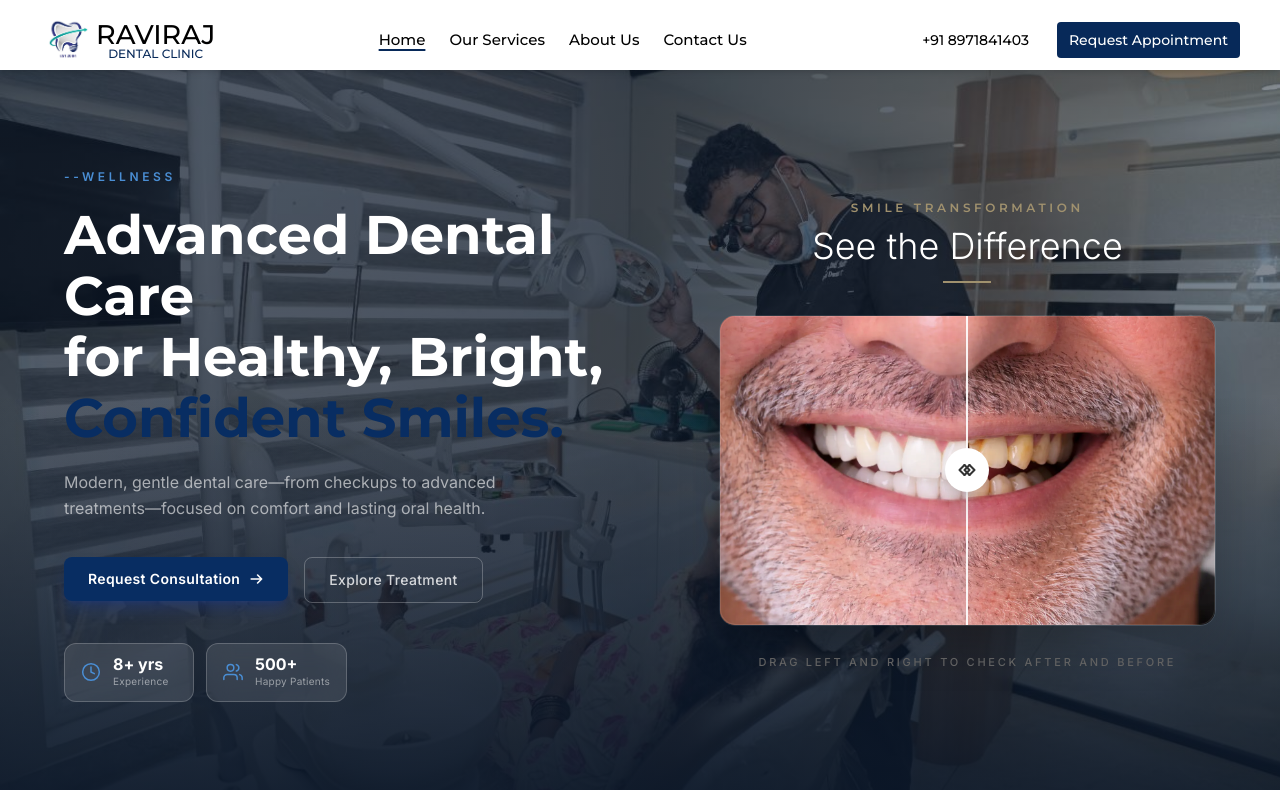
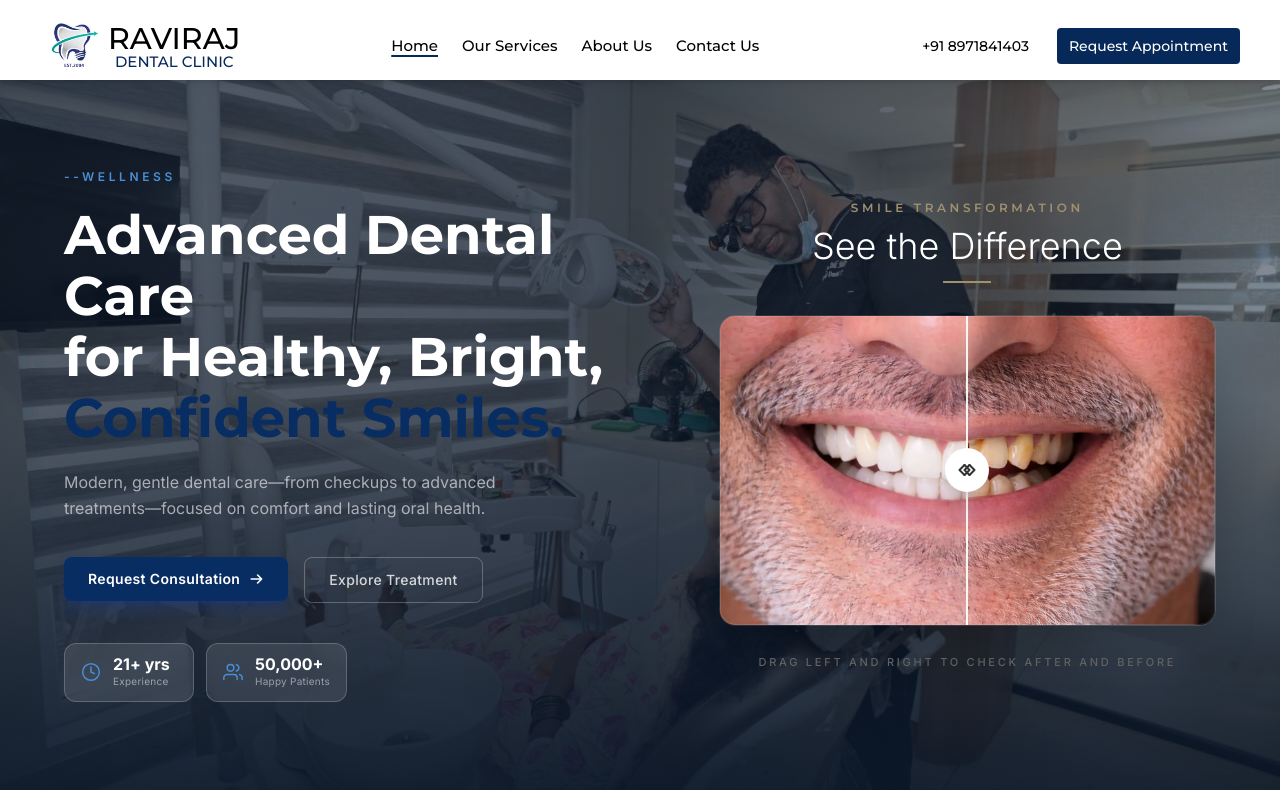
Before and after one commit to chithraksha16/RavirajDentalClinic, a Next.js app: page / in a window 1280 px wide. Shown: the top 800 px of the page. Built offline with nearby package versions, Linux system fonts and the light colour scheme.

Commit message:
updated logo size and information

```diff
--- a/app/page.tsx
+++ b/app/page.tsx
@@ -131,7 +131,7 @@ export default function Home() {
   const [openIdx, setOpenIdx] = useState<number | null>(0);
   return (
     <section>
-      <div className="relative w-full h-auto overflow-hidden bg-[#0d1b2e] flex items-center">
+      <div className="relative w-full h-auto  bg-[#0d1b2e] flex items-center">
 
         {/* Background image with dark overlay */}
         <div className="absolute inset-0">
@@ -159,7 +159,7 @@ export default function Home() {
          *   Mobile  → stacked: text block → slider below
          *   Desktop → side-by-side: text left, slider right
          */}
-          <div className="flex flex-col lg:flex-row items-center gap-8 sm:gap-10 lg:gap-16 xl:gap-20 min-h-screen lg:min-h-0 lg:py-20 mt-20">
+          <div className="flex flex-col lg:flex-row items-center gap-8 sm:gap-10 lg:gap-16 xl:gap-20 min-h-auto lg:min-h-0 lg:py-20 mt-20">
 
             {/* ── LEFT: Text content ── */}
             <motion.div
@@ -207,7 +207,7 @@ export default function Home() {
               {/* Stats — shown below buttons on mobile, inline on md+ */}
               <div className="flex flex-row flex-wrap justify-center lg:justify-start gap-2 sm:gap-3 w-full">
                 <StatItem
-                  value="8+ yrs"
+                  value="21+ yrs"
                   label="Experience"
                   icon={
                     <svg viewBox="0 0 24 24" fill="none" className="w-5 h-5" stroke="currentColor" strokeWidth="1.8" strokeLinecap="round" strokeLinejoin="round">
@@ -217,7 +217,7 @@ export default function Home() {
                   }
                 />
                 <StatItem
-                  value="500+"
+                  value="50,000+"
                   label="Happy Patients"
                   icon={
                     <svg viewBox="0 0 24 24" fill="none" className="w-5 h-5" stroke="currentColor" strokeWidth="1.8" strokeLinecap="round" strokeLinejoin="round">
--- a/components/Header.tsx
+++ b/components/Header.tsx
@@ -31,23 +31,23 @@ const Header = () => {
         }`;
 
     return (
-        <header className="w-full fixed top-0 left-0 z-50 bg-white text-black h-17.5 shadow-md">
+        <header className="w-full fixed top-0 left-0 z-50 bg-white text-black h-20 shadow-md">
             <nav className="flex items-center justify-between px-4 md:px-6 lg:px-10 py-3">
 
                 {/* Logo */}
                 <div className="flex items-center">
                     <Image
-                        className="w-12 md:w-14 h-auto"
+                        className="w-15 md:w-17 h-auto"
                         src="/rrdc-logo.webp"
                         alt="Raviraj dental clinic logo"
                         width={65}
                         height={65}
                     />
                     <Link href="/"><div className="flex flex-col leading-none">
-                        <p className="font-heading font-medium text-[20px] md:text-[22px] lg:text-[27px]">
+                        <p className="font-heading font-medium text-[25px] md:text-[25px] lg:text-[30px]">
                             RAVIRAJ
                         </p>
-                        <p className="font-heading font-medium text-[10px] md:text-[11px] lg:text-[12px] text-[#072959] flex justify-center">
+                        <p className="font-heading font-medium text-[13px] md:text-[14px] lg:text-[15px] text-[#072959] flex justify-center">
                             DENTAL CLINIC
                         </p>
                     </div>
@@ -78,7 +78,7 @@ const Header = () => {
                 {/* Mobile + Tablet Menu */}
                 <div className="flex lg:hidden">
                     <button onClick={handleMenu}>
-                        <FiMenu size={28} />
+                        <FiMenu size={30} />
                     </button>
                 </div>
             </nav>
```
